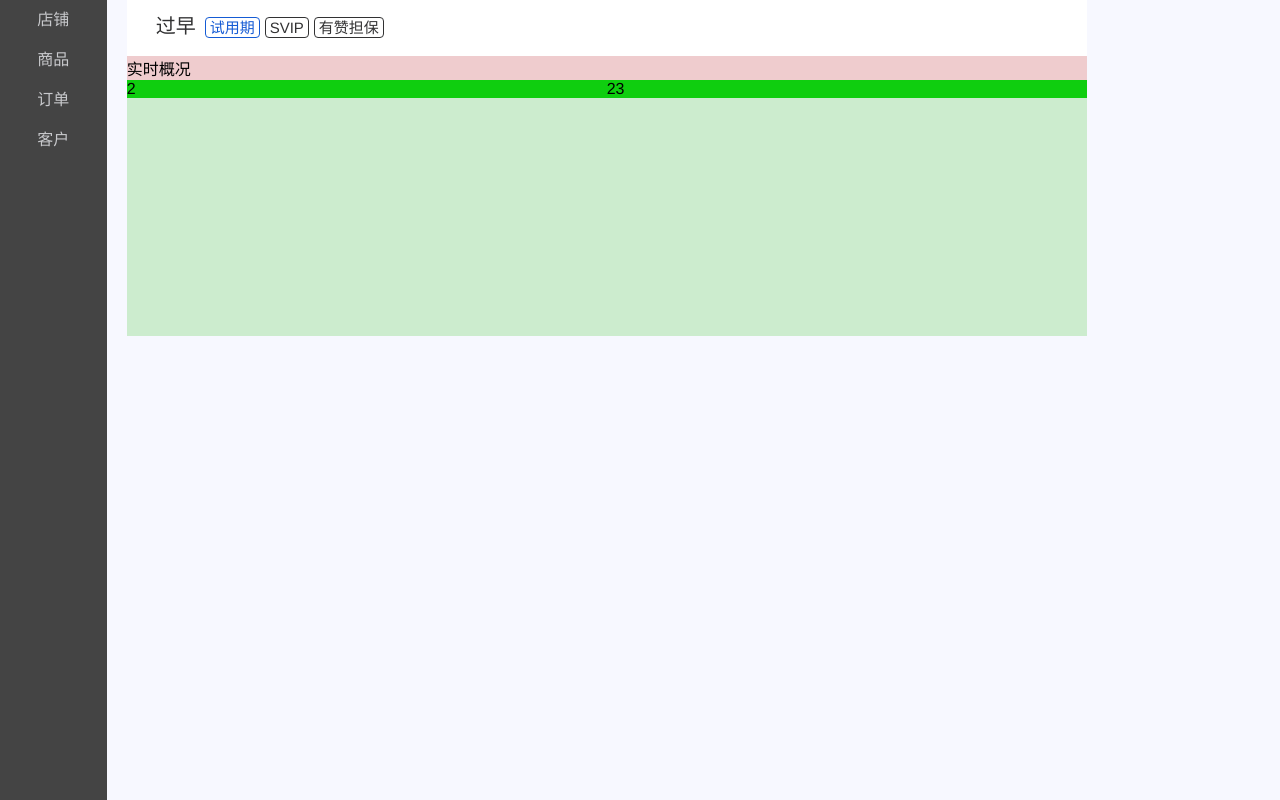
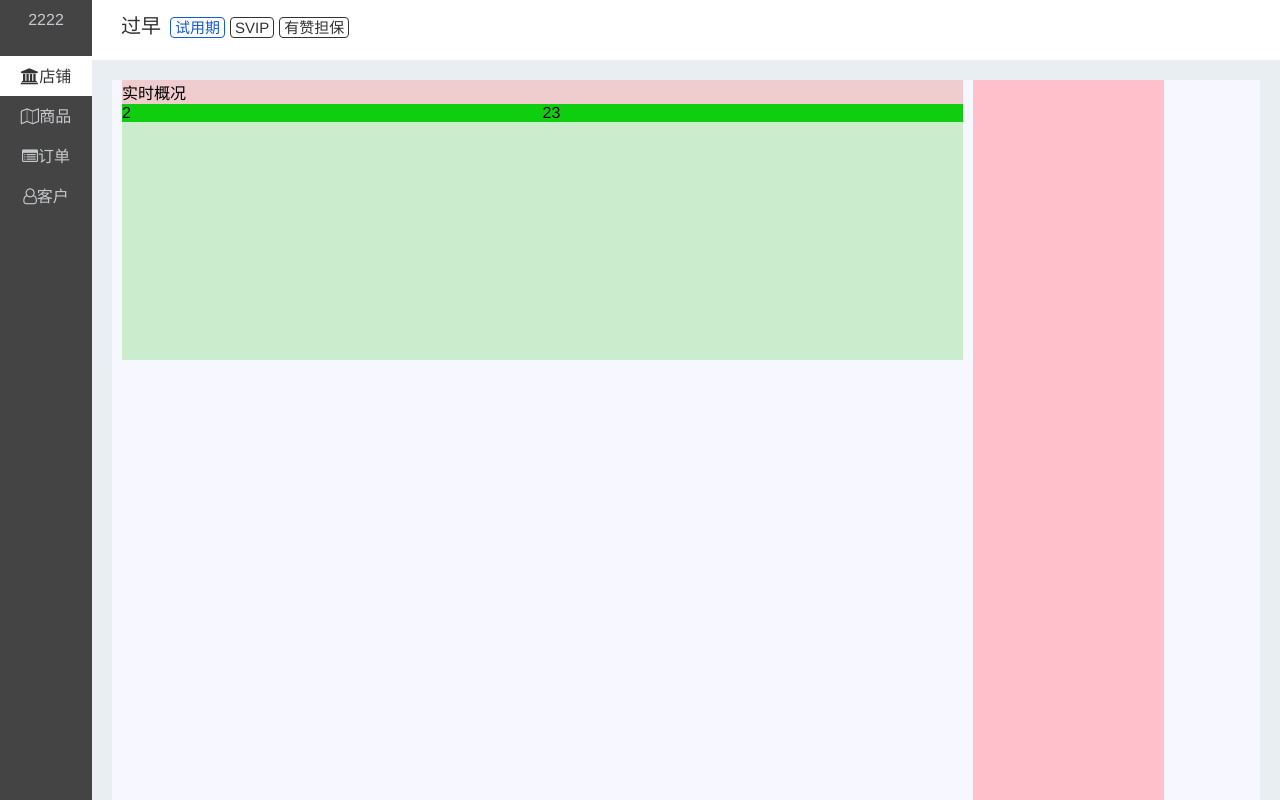
Before and after one commit to youzan-team/yz, a Vue app: page /#/shop in a window 1280 px wide. Shown: the top 800 px of the page. Built offline with nearby package versions, Linux system fonts and the light colour scheme.

Commit message:
create 19-11-5

```diff
--- a/src/App.vue
+++ b/src/App.vue
@@ -1,16 +1,29 @@
 <template>
   <div id="app">
-      <router-view></router-view>
+
+   <el-container>
+      <el-aside width="92px"><shopNav></shopNav></el-aside>
+      <el-container>
+        <el-header>
+          <shopHeader></shopHeader>
+        </el-header>
+        <el-main>
+          <router-view></router-view>
+        </el-main>
+       </el-container>
+    </el-container>
 
   </div>
 </template>
 
 <script>
-
+import shopNav from "@/components/ShopNav.vue"
+import shopHeader from "@/components/ShopHeader.vue"
 export default {
   name: 'app',
   components: {
-
+      shopNav,
+      shopHeader
 
   }
 }
@@ -36,4 +49,28 @@ ul,li{
 a{
   text-decoration: none;
 }
+.el-header {
+    height:56px;
+  }
+
+  .el-aside {
+    background-color: #D3DCE6;
+
+  }
+
+  .el-main {
+    background-color: #E9EEF3;
+
+  }
+
+  body > .el-container {
+    margin-bottom: 40px;
+  }
+
+  /* .el-container:nth-child(5) .el-aside,
+  .el-container:nth-child(6) .el-aside {
+    line-height: 260px;
+  } */
+
+
 </style>
--- a/src/assets/index.js
+++ b/src/assets/index.js
@@ -1,3 +1,4 @@
 export const icons ={
-    asrc:'https://img.yzcdn.cn/upload_files/2019/11/05/FsXtsnrT7NdUs9OmCWwOuDClsP2_.png'
+    bang_icon:"https://img.yzcdn.cn/public_files/2016/05/13/8f9c442de8666f82abaf7dd71574e997.png!60x60.jpg",
+    ad_src:'https://img.yzcdn.cn/upload_files/2019/11/05/FsXtsnrT7NdUs9OmCWwOuDClsP2_.png'
 }
--- /dev/null
+++ b/src/components/ShopHeader.vue
@@ -0,0 +1,57 @@
+<template>
+    <el-row>
+        <el-col :span="24">
+            <div class="head">
+               <span>过早</span>
+               <span>试用期</span>
+               <span>SVIP</span>
+               <span>有赞担保</span>
+            </div>
+        </el-col>
+    </el-row>
+</template>
+
+<script>
+export default {
+
+}
+</script>
+
+<style lang="scss" scoped>
+.head{
+    height:56px;
+    line-height: 56px;
+    background:#fff;
+    span{
+        height: 15px;
+        line-height: 15px;
+        padding: 2px 4px;
+        margin: 0 0 0 5px;
+        border-radius: 4px;
+      &:nth-child(1){
+        color: #323233;
+        font-size: 20px;
+      }
+      &:nth-child(2){
+        color: #155bd4;
+        font-size: 15px;
+        display: inline-block;
+        border: 1px solid #155bd4;
+       }
+      &:nth-child(3){
+        color: #323233;
+        font-size: 15px;
+        display: inline-block;
+        border: 1px solid #323233;
+
+       }
+      &:nth-child(4){
+        color: #323233;
+        font-size: 15px;
+        display: inline-block;
+        border: 1px solid #323233;
+       }
+
+           }
+}
+</style>
--- a/src/components/ShopNav.vue
+++ b/src/components/ShopNav.vue
@@ -1,13 +1,12 @@
 <template>
 <div>
     <div class="col-con">
-        <span class="bang"></span>
-        <router-link tag='div' to='./shop'>店铺</router-link>
-        <router-link tag='div' to='./product'>商品</router-link>
-        <router-link tag='div' to='./order'>订单</router-link>
-        <router-link tag='div' to='./customer'>客户</router-link>
+        <div class="bang">2222</div>
+        <router-link activeClass='on' tag='div' to='./shop' class="fa fa-institution">店铺</router-link>
+        <router-link activeClass='on' tag='div' to='./product' class="fa fa-map-o">商品</router-link>
+        <router-link activeClass='on' tag='div' to='./order' class="fa fa-list-alt">订单</router-link>
+        <router-link activeClass='on' tag='div' to='./customer' class="fa fa-user-o">客户</router-link>
     </div>
-
 
 </div>
 
@@ -24,10 +23,18 @@ export default {
    background-color: #444444;
     color: #c8c9cc;
     text-align: center;
-
+   >.bang{
+       height: 56px;
+       width: 92px;
+   }
    >div{
         height: 40px;
+        width: 92px;
         line-height: 40px;
+    }
+    .on{
+        background: #fff;
+        color:#333333;
     }
 }
 </style>
--- a/src/store/customer.js
+++ b/src/store/customer.js
@@ -1,5 +1,7 @@
-const index4={
+import { icons} from '@/assets/index.js'
+const customer={
     state:{
+      icons
     },
     mutations:{
 
@@ -9,4 +11,4 @@ const index4={
     }
   }
 
-  export default index4
+  export default customer
--- a/src/store/order.js
+++ b/src/store/order.js
@@ -1,4 +1,4 @@
-const index3={
+const order={
     state:{
     },
     mutations:{
@@ -9,4 +9,4 @@ const index3={
     }
   }
 
-  export default index3
+  export default order
--- a/src/store/product.js
+++ b/src/store/product.js
@@ -1,4 +1,4 @@
-const index2={
+const product={
     state:{
     },
     mutations:{
@@ -9,4 +9,4 @@ const index2={
     }
   }
 
-  export default index2
+  export default product
--- a/src/store/shop.js
+++ b/src/store/shop.js
@@ -1,4 +1,4 @@
-const index1={
+const shop={
     state:{
     },
     mutations:{
@@ -9,4 +9,4 @@ const index1={
     }
   }
 
-  export default index1
+  export default shop
--- a/src/views/shop/Shop.vue
+++ b/src/views/shop/Shop.vue
@@ -1,26 +1,17 @@
 <template>
-    <div class="shop">
+    <div class="shop" >
       <el-row>
             <!-- 左边导航 -->
-           <el-col :span="2" style="margin-right:20px">
-              <shopNav></shopNav>
+           <el-col :span="2">
+
             </el-col>
 
              <!-- 中间内容 -->
-            <el-col :span="18">
+            <el-col :span="18" style=" padding: 0 10px;">
                <div  style="height:1000px">
 
                    <!-- head -->
-                  <el-row>
-                     <el-col :span="24">
-                        <div style="" class="head">
-                           <span>过早</span>
-                           <span>试用期</span>
-                           <span>SVIP</span>
-                           <span>有赞担保</span>
-                        </div>
-                      </el-col>
-                   </el-row>
+
 
                     <!-- widget -->
                    <el-row class="widget ">
@@ -42,13 +33,13 @@
 </template>
 
 <script>
-import shopNav from "@/components/ShopNav.vue"
+
 import widget from "./Widget.vue"
 
 export default {
     name:'shop',
     components: {
-        shopNav,
+        // shopNav,
         widget
     }
 }
@@ -56,45 +47,18 @@ export default {
 
 <style lang="scss" scoped>
     .shop{
+        el-row{
+          margin-bottom: 20px;
+          &:last-child{
+              margin-bottom: 0;
+          }
+           el-col{
+            padding: 0 10px;
+           }
+        }
+
         background: rgb(247,248,255);
-       .head{
-           height:56px;
-           line-height: 56px;
-           background:#fff;
-           padding-left: 20px;
-           span{
-               height: 15px;
-               line-height: 15px;
-               padding: 2px 4px;
-               margin: 0 0 0 5px;
-               border-radius: 4px;
-             &:nth-child(1){
-               color: #323233;
-               font-size: 20px;
-             }
-             &:nth-child(2){
-               color: #155bd4;
-               font-size: 15px;
-               display: inline-block;
-               border: 1px solid #155bd4;
-              }
-             &:nth-child(3){
-               color: #323233;
-               font-size: 15px;
-               display: inline-block;
-               border: 1px solid #323233;
 
-              }
-             &:nth-child(4){
-               color: #323233;
-               font-size: 15px;
-               display: inline-block;
-               border: 1px solid #323233;
-              }
-
-           }
-
-       }
        .widget{
 
            background: #ccecce;
```
Also changed, not shown: src/store/store.js (renamed from src/store/index.js).
